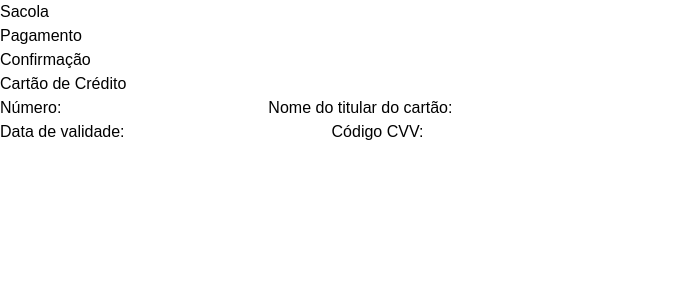
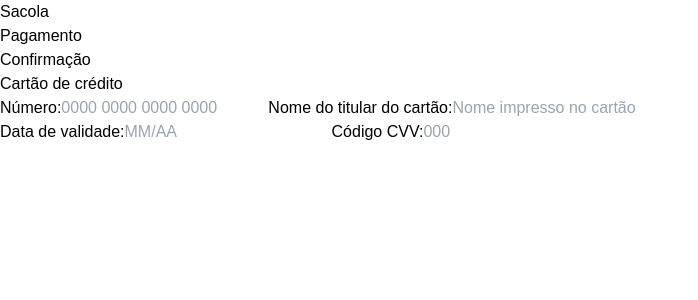
Before and after one commit to KevenDev/payment-wallet-react, a React (Vite) app in the folder my-project/: page /payment in a window 1280 px wide. Shown: the top 300 px of the page, without its empty margins (0-698 px from the left). Built offline with nearby package versions, Linux system fonts and the light colour scheme.

Commit message:
feat: new scripts for form

```diff
--- a/my-project/src/Components/Payment.jsx
+++ b/my-project/src/Components/Payment.jsx
@@ -1,29 +1,45 @@
+import { useState } from "react";
 import { useAtom } from "jotai";
-import { dataAtom } from "../states/StatesAtom";
+import { dataAtom, userCardName, userDateCard, userNumberCard} from "../states/StatesAtom";
 
 const Payment = () => {
   const [data, setData] = useAtom(dataAtom);
+  const [cardNumber, setCardNumber] = useAtom(userNumberCard);
+  const [cardName, SetCardName] = useAtom(userCardName)
+  const [dateCard, setDateCard] = useAtom(userDateCard)
+
+
+  const handleSubmit = (e) =>{
+    e.preventDefault()
+  }
+
+  const validateForm = (e) =>{
+  }
+
+
 
   return (
-    <form className="">
-      <h1>Cartão de Crédito</h1>
-       <div className="flex flex-col">
-        <label>
+    <section className="w-screen h-[90vh] flex flex-col mt-4">
+    <form onSubmit={handleSubmit}>
+      <div className="w-screen h-[60%]  border-2 border-[#CCCCCC] border-solid p-4 font-mediun">
+        <h1 className="text-2xl">Cartão de crédito</h1>
+        <label className="flex flex-col mt-4 text-[#515151]">
           Número:
-          <input type="text" name="name" />
+          <input  onChange={(e)=> setCardNumber(e.target.value)} placeholder="0000 0000 0000 0000" className="h-[2.5rem] p-3 rounded-md border-2 border-[#d6d6d6] border-solid z" type="text" name="name" />
         </label>
-        <label>
+        <label className="flex flex-col mt-4 text-[#515151]">
           Nome do titular do cartão:
-          <input type="text" name="name" />
+          <input onChange={(e) =>SetCardName(e.target.value)} placeholder="Nome impresso no cartão" className=" p-3 rounded-md border-2 border-[#d6d6d6] border-solid h-[2.5rem]" type="text" name="name" />
         </label>
-        <div className="flex" >
+
+        <div className="flex gap-4 mt-4 text-[#515151]">
           <label>
             Data de validade:
-            <input type="text" name="name" />
+            <input onChange={(e)=> setDateCard(e.target.value)} placeholder="MM/AA" className="h-[2.5rem] p-3 rounded-md border-2 border-[#d6d6d6] border-solid  w-[10rem]" type="text" name="name" />
           </label>
           <label>
             Código CVV:
-            <input type="text" name="name" />
+            <input  placeholder="000" className="h-[2.5rem] rounded-md border-2 border-[#d6d6d6] border-solid p-3  w-[10rem]" type="text" name="name" />
           </label>
         </div>
       </div>
@@ -48,13 +64,14 @@ const Payment = () => {
             </div>
           </div>
           <div className="flex justify-center items-center">
-            <button className="bg-[#9222DC] h-[3.5rem] w-[80vw] rounded-lg text-white p-3 text-xl mt-5">
-              Seguir para o pagamento
+            <button type="submit" className="bg-[#9222DC] h-[3.5rem] w-[80vw] rounded-lg text-white p-3 text-xl mt-5">
+              Finalizar pedido
             </button>
           </div>
         </>
       )}
     </form>
+    </section>
   );
 };
 
```
